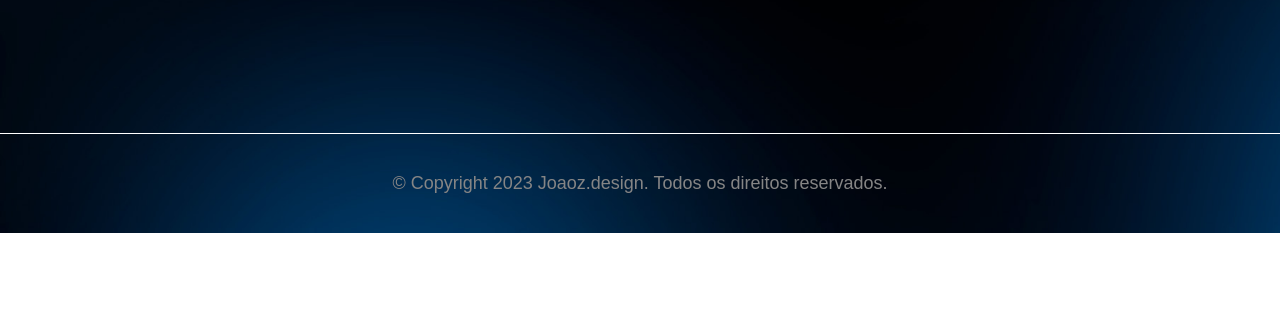
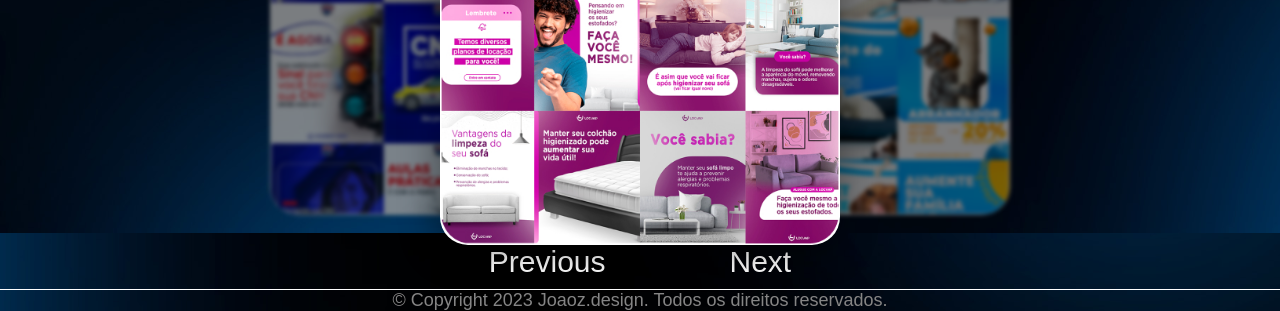
Before and after one commit to M4theus13/Joao-Landing-Page, a plain HTML site: page index.html in a window 1280 px wide. Shown: the part 667-978 px from the top of the page. Before the commit the page ends 900 px from the top, so only its background shows below. Drawn offline with Linux system fonts and the light colour scheme; a web font is replaced by a local one.

Commit message:
carrosel dev

```diff
--- /dev/null
+++ b/css/carrossel.css
@@ -0,0 +1,62 @@
+.box-carrossel {
+    width: 100%;
+
+}
+
+.carrossel {
+    align-items: center;
+    display: flex;
+    height: 400px;
+    margin: 0 auto;
+    max-width: 1000px;
+    position: relative;
+}
+
+.img-carrossel {
+    border-radius: 28px;
+    opacity: 0;
+    position: absolute;
+    transition: all .3s ease-in-out;
+    width: 400px;
+    z-index: 0;
+    background-size: contain;
+}
+
+.item-1, .item-3 {
+    width: 340px;
+    opacity: .8;
+    filter: blur(2px) brightness(0.6);
+}
+
+.item-1 {
+    left: 30%;
+    transform: translateX(-50%);
+}
+
+.item-2 {
+    box-shadow: -2px 5px 33px 6px rgba(0, 0, 0, .35);
+    opacity: 1;
+    left: 50%;
+    transform: translateX(-50%);
+    z-index: 2;
+}
+
+.item-3 {
+    left: 70%;
+    transform: translateX(-50%);
+}
+
+.carrosel-controls button {
+    background-color: transparent;
+    border: 0;
+    cursor: pointer;
+    font-size: 30px;
+    margin: 0 50px;
+    padding: 0 12px;
+    text-transform: capitalize;
+}
+
+.carrosel-controls {
+    display: flex;
+    justify-content: center;
+}
--- a/index.html
+++ b/index.html
@@ -6,6 +6,7 @@
   <meta name="viewport" content="width=device-width, initial-scale=1.0">
   <title>Joaoz</title>
   <link rel="stylesheet" href="./css/style.css">
+  <link rel="stylesheet" href="./css/carrossel.css">
   <link href="https://fonts.cdnfonts.com/css/gotham-6" rel="stylesheet">
   <link rel="shortcut icon" href="./assets/favicon.ico" type="image/x-icon">
   <meta name="description" content="Designer, Social Media, Editor de vídeos e outros">
@@ -61,9 +62,24 @@
       </div>
     </div>
   </main>
+
+  <div class="box-carrossel">
+
+    <div class="carrossel">
+      <img class="img-carrossel item-1" src="./assets/imgSlides/carr1_img1.jpg" data-index="1" alt="img1">
+      <img class="img-carrossel item-2" src="./assets/imgSlides/carr1_img2.jpg" data-index="1" alt="img2">
+      <img class="img-carrossel item-3" src="./assets/imgSlides/carr1_img3.jpg" data-index="1" alt="img3">
+    </div>
+    <div class="carrosel-controls">
+      <button class="previous">Previous</button>
+      <button class="next">Next</button>
+    </div>
+  </div>
+
   <footer class="footer">
     <p>&copy; Copyright <span class="year">2023</span> Joaoz.design. Todos os direitos reservados.</p>
   </footer>
 </body>
 <script src="./js/script.js"></script>
+<script src="./js/carrossel.js"></script>
 </html>
--- /dev/null
+++ b/js/carrossel.js
@@ -0,0 +1,53 @@
+const galleryContainer = document.querySelector('.box-carrossel')
+const galleryControlsContainer = document.querySelector('.carrosel-controls')
+const galleryControl = ['previous', 'next']
+const galleryItems = document.querySelectorAll('.img-carrossel')
+
+class Carrossel {
+    constructor(container, items, controls) {
+        this.carrouselContainer = container
+        this.carouselControls = controls
+        this.carouselArray = [...items]
+    }
+
+    updateCarrossel() {
+        this.carouselArray.forEach(el => {
+            el.classList.remove('item-1')
+            el.classList.remove('item-2')
+            el.classList.remove('item-3')
+        })
+
+        this.carouselArray.slice(0, 3).forEach((el, i) => {
+            el.classList.add(`item-${i+1}`)
+        })
+    }
+
+    setCurrentState(direction) {
+        if (direction.className == `previous`) {
+            this.carouselArray.unshift(this.carouselArray.pop())
+        } else {
+            this.carouselArray.push(this.carouselArray.shift())
+        }
+        this.updateCarrossel()
+    }
+
+    setControls() {
+        this.carouselControls.forEach(control => {
+            document.querySelector(`.${control}`).innerHTML = control
+        })
+    }
+
+    useControls() {
+        const triggers = [...galleryControlsContainer.childNodes]
+        triggers.forEach(control => {
+            control.addEventListener('click', e => {
+                e.preventDefault()
+                this.setCurrentState(control)
+            })
+        })
+    }
+}
+
+const testeCarr = new Carrossel(galleryContainer, galleryItems, galleryControlsContainer)
+testeCarr.galleryControlrgalleryItems
+testeCarr.useControls()
```
Also changed, not shown: assets/imgSlides/carr1_img1.jpg (added), assets/imgSlides/carr1_img2.jpg (added), assets/imgSlides/carr1_img3.jpg (added), 1 other file.
